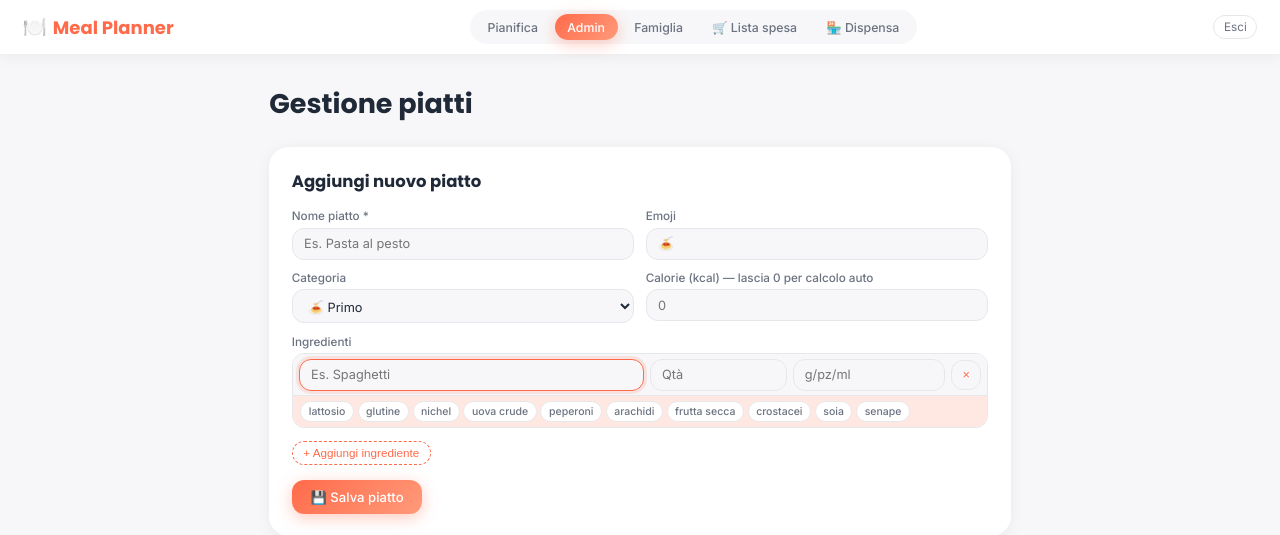
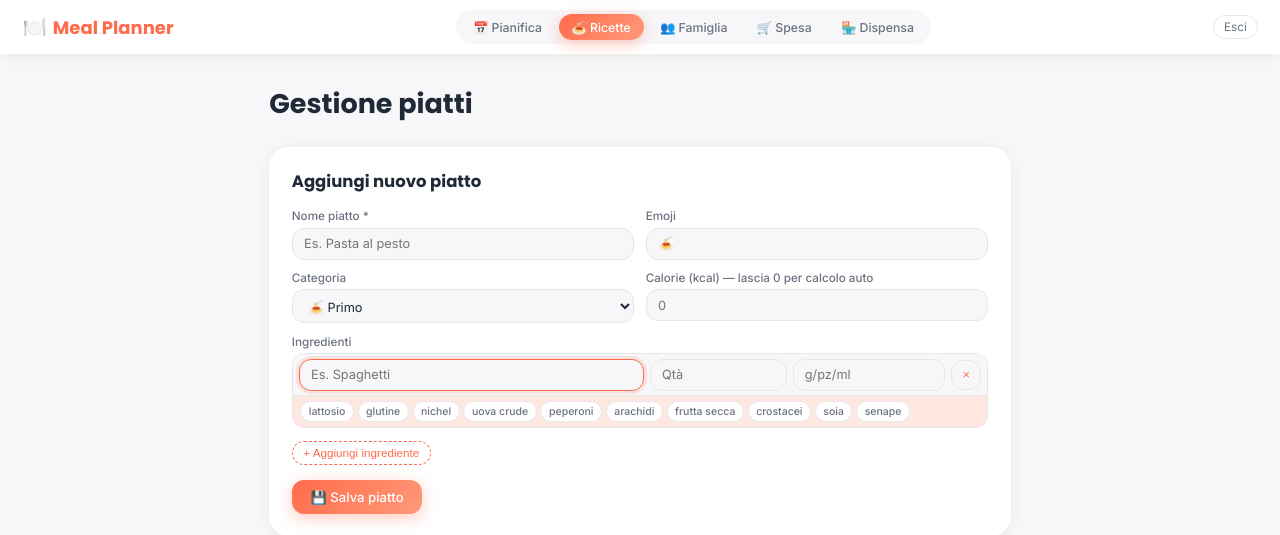
Before and after one commit to Phalbo/MEAL, a PHP site: page /admin.php in a window 1280 px wide. Shown: the top 535 px of the page. Run offline with PHP 8.4, Linux system fonts and the light colour scheme; the visitor is signed in with stand-in values (Sample User, id 1); data that the repository does not hold is empty.

Commit message:
style: admin.php — topbar nuovo design system, font aggiornato
https://claude.ai/code/session_01AXjnZ486SbEnsr3ZG74uoq

```diff
--- a/admin.php
+++ b/admin.php
@@ -14,17 +14,16 @@ $csrf = $_SESSION['csrf_token'];
   <meta name="csrf-token" content="<?= htmlspecialchars($csrf) ?>">
   <title>Admin — Meal Planner</title>
   <link rel="preconnect" href="https://fonts.googleapis.com">
-  <link href="https://fonts.googleapis.com/css2?family=Playfair+Display:wght@600;700&family=DM+Sans:wght@300;400;500&display=swap" rel="stylesheet">
   <link rel="stylesheet" href="style.css">
 </head>
 <body>
 <header class="topbar">
   <div class="topbar-brand"><span class="brand-emoji">🍽️</span><span class="brand-name">Meal Planner</span></div>
   <nav class="topbar-nav">
-    <a href="index.php"  class="nav-link">Pianifica</a>
-    <a href="admin.php"  class="nav-link active">Admin</a>
-    <a href="family.php" class="nav-link">Famiglia</a>
-    <a href="lista.php"  class="nav-link">🛒 Lista spesa</a>
+    <a href="index.php"  class="nav-link">📅 Pianifica</a>
+    <a href="admin.php"  class="nav-link active">🍝 Ricette</a>
+    <a href="family.php" class="nav-link">👥 Famiglia</a>
+    <a href="lista.php"  class="nav-link">🛒 Spesa</a>
     <a href="pantry.php" class="nav-link">🏪 Dispensa</a>
   </nav>
   <div class="topbar-user">
@@ -84,8 +83,8 @@ $csrf = $_SESSION['csrf_token'];
 
   <!-- TABLE -->
   <div class="table-card">
-    <div style="padding:1rem 1rem .5rem;display:flex;align-items:center;justify-content:space-between">
-      <strong style="font-family:var(--font-head);font-size:1.1rem">Piatti nel database</strong>
+    <div style="padding:1rem 1rem .5rem;display:flex;align-items:center;justify-content:space-between;flex-wrap:wrap;gap:.5rem">
+      <strong style="font-family:var(--font-head);font-size:1.1rem;font-weight:700">Piatti nel database</strong>
       <input type="text" class="admin-search" id="admin-search" placeholder="🔍 Filtra…">
     </div>
     <table class="admin-table">
```
